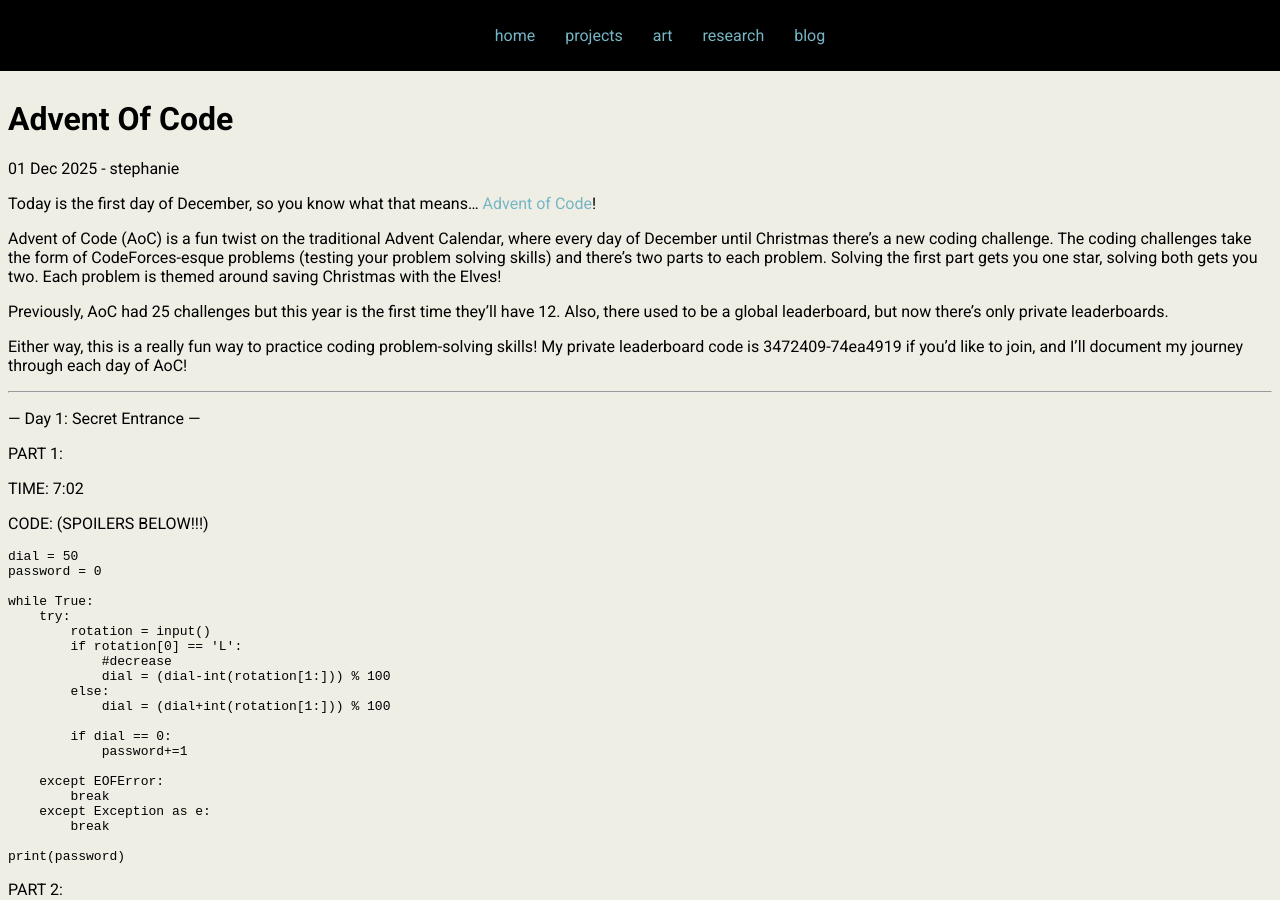
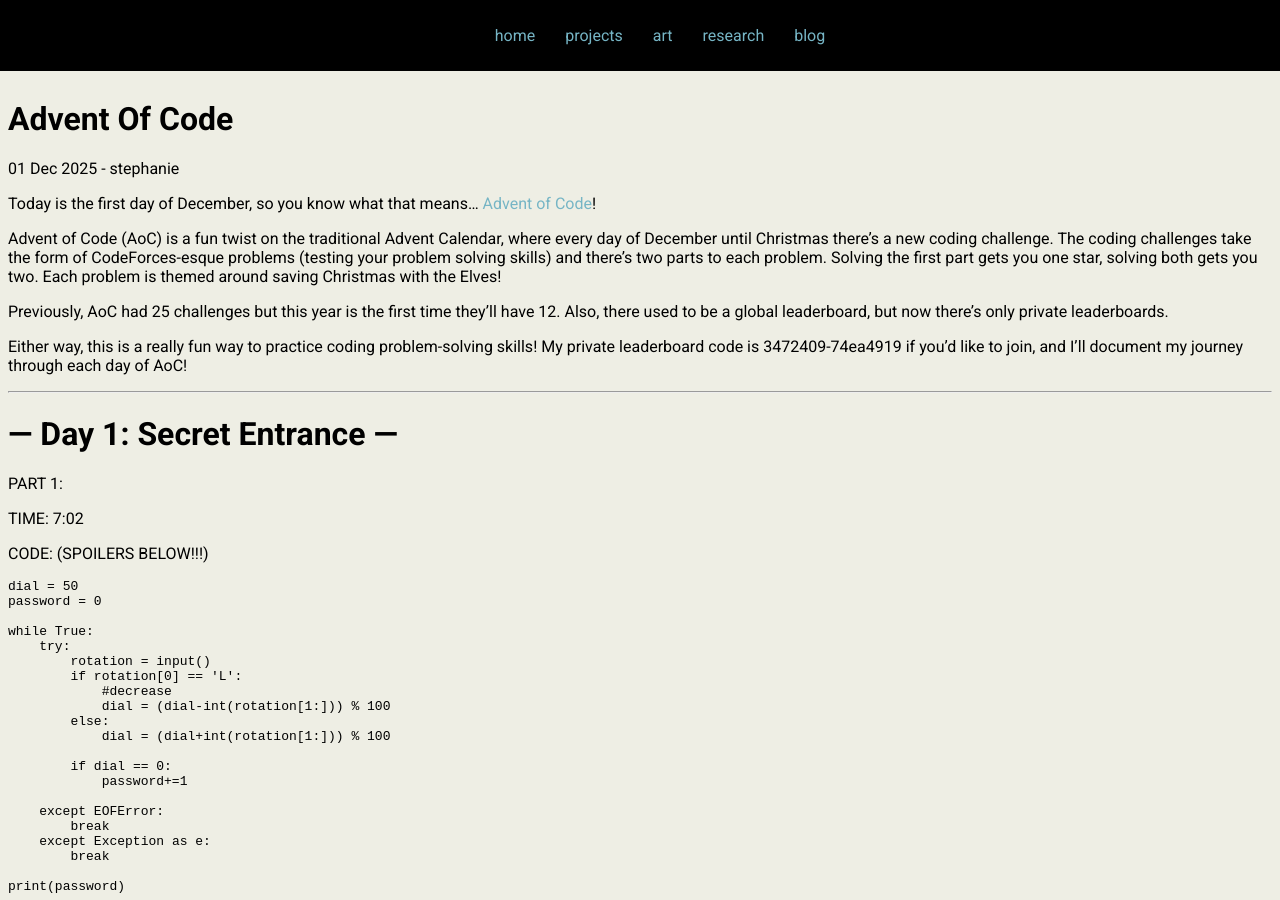
Before and after one commit to swan-07/swan-07.github.io, a Jekyll site: the page built from _posts/2025-12-01-Advent-Of-Code.md, in a window 1280 px wide and 900 px high. Built offline with Jekyll 4.4.1, drawn with Linux system fonts in a browser that asks for light colours.

Commit message:
update aoc

````diff
--- a/_posts/2025-12-01-Advent-Of-Code.md
+++ b/_posts/2025-12-01-Advent-Of-Code.md
@@ -13,7 +13,7 @@
 
 ***
 
---- Day 1: Secret Entrance ---
+# --- Day 1: Secret Entrance ---
 
 PART 1:
 
@@ -88,7 +88,7 @@
 print(password)
 ```
 
---- Day 2: Gift Shop ---
+# --- Day 2: Gift Shop ---
 
 PART 1:
 
@@ -166,7 +166,7 @@
 
 
 
-<!-- --- Day X: Y ---
+<!-- # --- Day X: Y ---
 
 PART 1:
 
````
